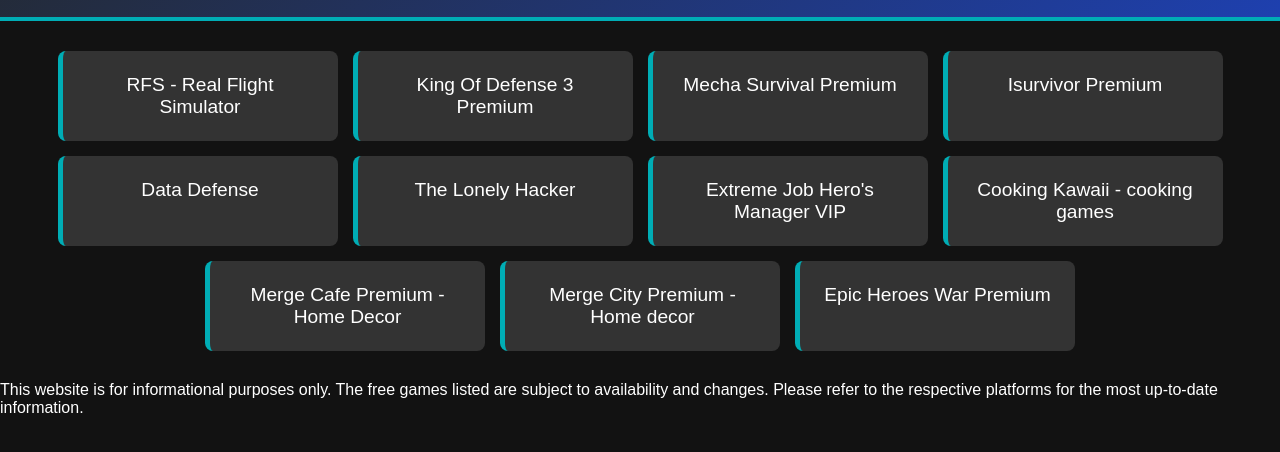
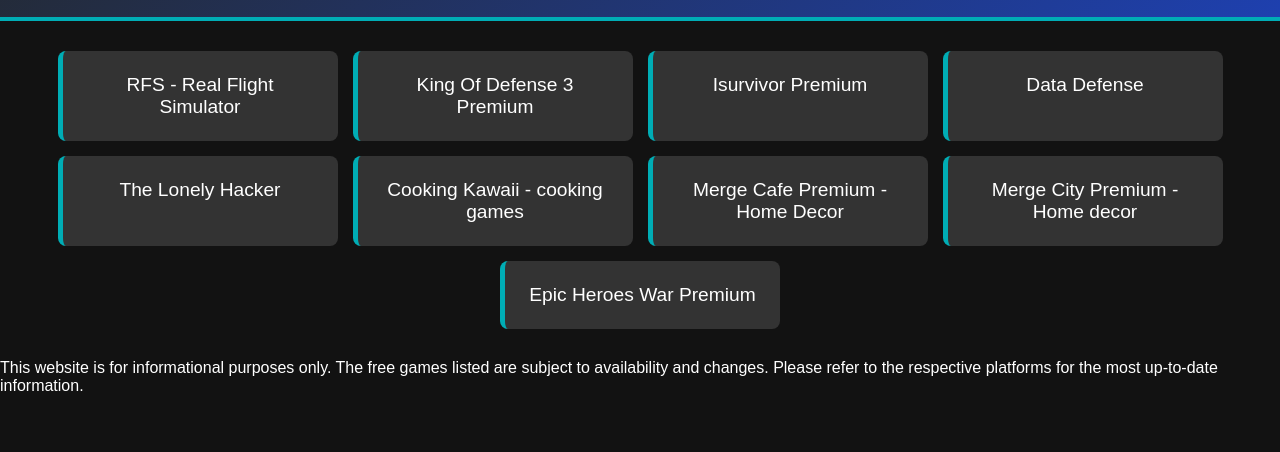
Before and after one commit to Dwaynedibbli/Free-games-list, a plain HTML site: page game_pages/google_play.html in a window 1280 px wide. Shown: the part 132-584 px from the top of the page. Drawn offline with Linux system fonts and the light colour scheme.

Commit message:
Hourly update of free games list

```diff
--- a/game_pages/google_play.html
+++ b/game_pages/google_play.html
@@ -19,11 +19,9 @@
     <div class="game-container">
         <div class="game-item"><a href="https://play.google.com/store/apps/details?id=it.rortos.realflightsimulator">RFS - Real Flight Simulator</a></div>
         <div class="game-item"><a href="https://play.google.com/store/apps/details?id=com.Gcenter.King.of.Defense3.Suvivor.TD.premium">King Of Defense 3 Premium</a></div>
-        <div class="game-item"><a href="https://play.google.com/store/apps/details?id=com.Gcenter.SciFi.Survivor.io.Mecha.Survival.Firenow.premium">Mecha Survival Premium</a></div>
         <div class="game-item"><a href="https://play.google.com/store/apps/details?id=com.Gcenter.i.Survivor.Epic.SHMUP.premium">Isurvivor Premium</a></div>
         <div class="game-item"><a href="https://play.google.com/store/apps/details?id=com.IIBlocks.DataDefense">Data Defense</a></div>
         <div class="game-item"><a href="https://play.google.com/store/apps/details?id=com.TheLonelyDeveloper.TheLonelyHacker">The Lonely Hacker</a></div>
-        <div class="game-item"><a href="https://play.google.com/store/apps/details?id=com.bigshotgames.hero_managervip">Extreme Job Hero's Manager VIP</a></div>
         <div class="game-item"><a href="https://play.google.com/store/apps/details?id=com.cscmobi.cooking.love">Cooking Kawaii - cooking games</a></div>
         <div class="game-item"><a href="https://play.google.com/store/apps/details?id=com.cscmobi.merge.cafe.premium">Merge Cafe Premium -Home Decor</a></div>
         <div class="game-item"><a href="https://play.google.com/store/apps/details?id=com.cscmobi.merge.city.premium">Merge City Premium -Home decor</a></div>
```
Also changed, not shown: index.html (+1 -1 lines).
